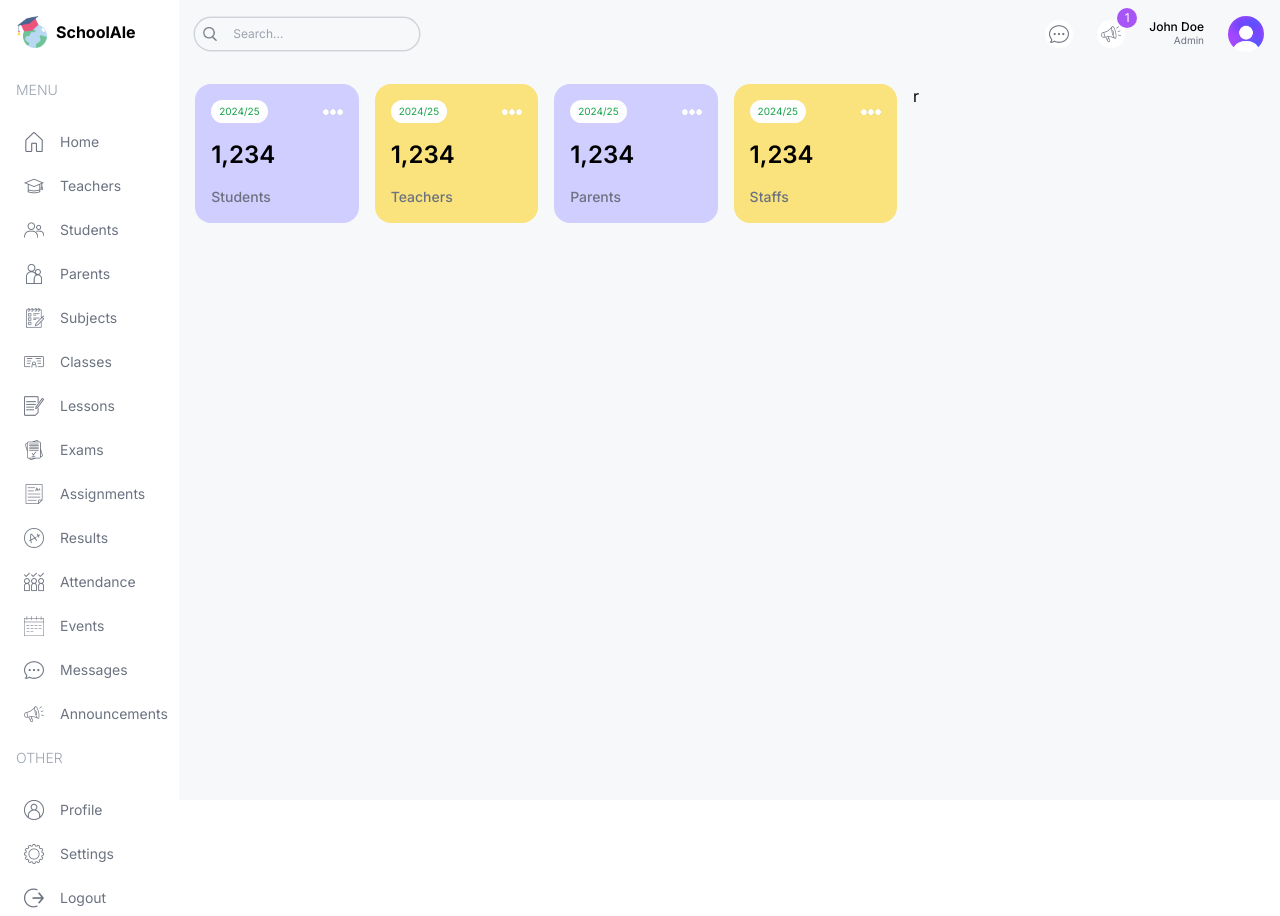
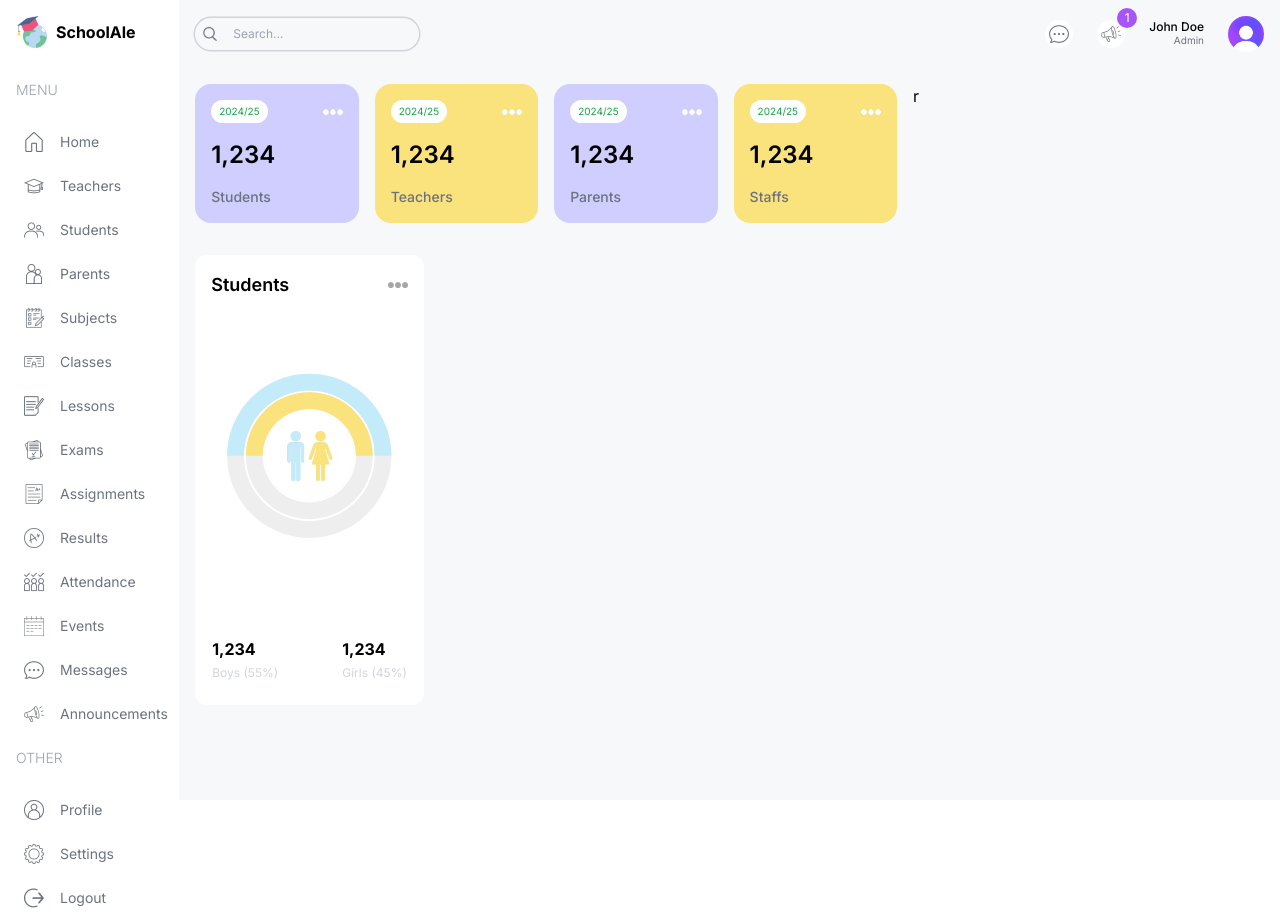
Before and after one commit to Alek30k/School-Management-Dashboard, a Next.js app: page /admin in a window 1280 px wide. Built offline with nearby package versions, Linux system fonts and the light colour scheme.

Commit message:
last commit

```diff
--- a/src/app/(dashboard)/admin/page.tsx
+++ b/src/app/(dashboard)/admin/page.tsx
@@ -1,6 +1,6 @@
 // import Announcements from "@/components/Announcements";
 // import AttendanceChart from "@/components/AttendanceChart";
-// import CountChart from "@/components/CountChart";
+import CountChart from "@/components/CountChart";
 // import EventCalendar from "@/components/EventCalendar";
 // import FinanceChart from "@/components/FinanceChart";
 import UserCard from "@/components/UserCard";
@@ -21,7 +21,7 @@ const AdminPage = () => {
         <div className="flex gap-4 flex-col lg:flex-row">
           {/* COUNT CHART */}
           <div className="w-full lg:w-1/3 h-[450px]">
-            {/* <CountChart /> */}
+            <CountChart />
           </div>
           {/* ATTENDANCE CHART */}
           <div className="w-full lg:w-2/3 h-[450px]">
```
Also changed, not shown: src/components/CountChart.tsx (+1 -6 lines).
